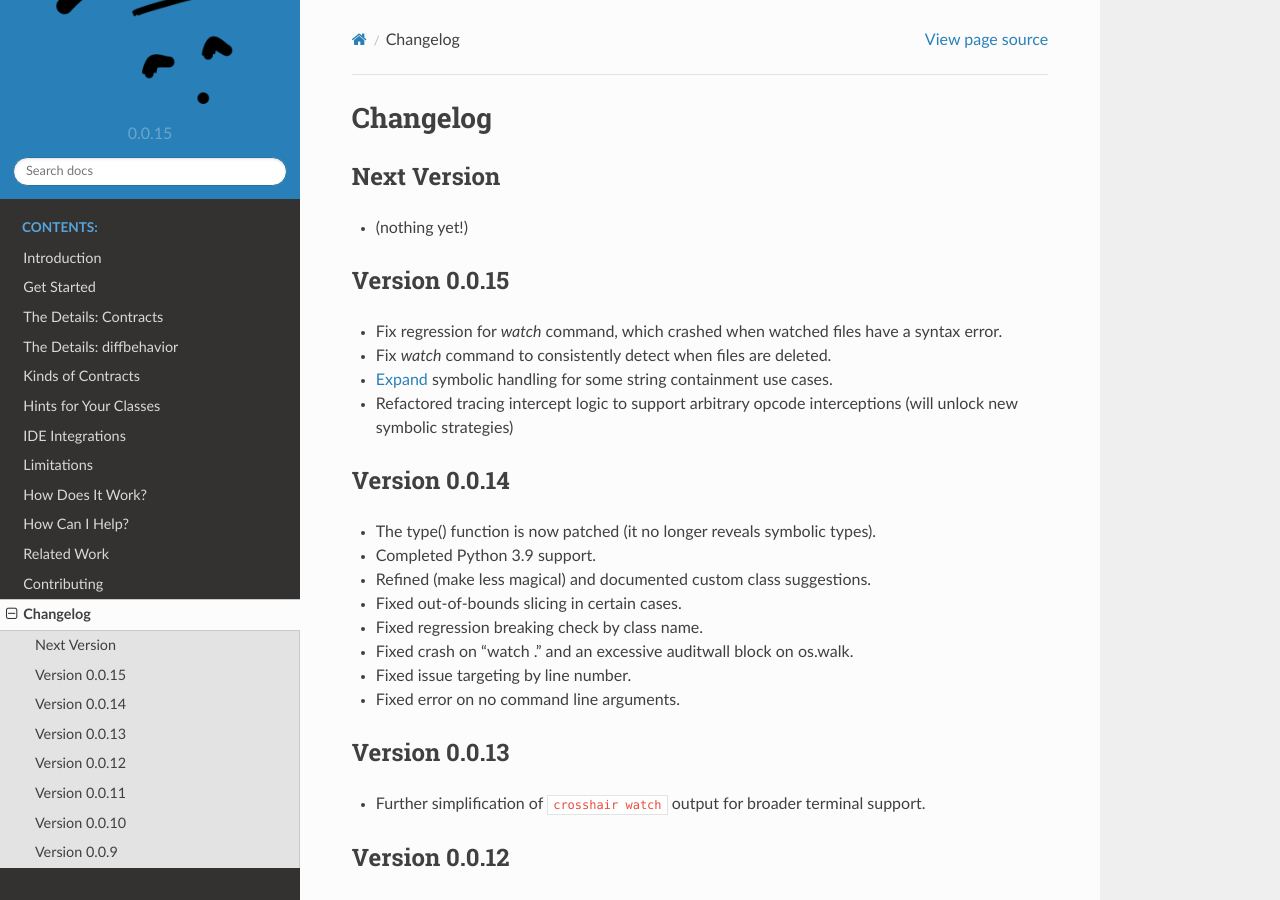
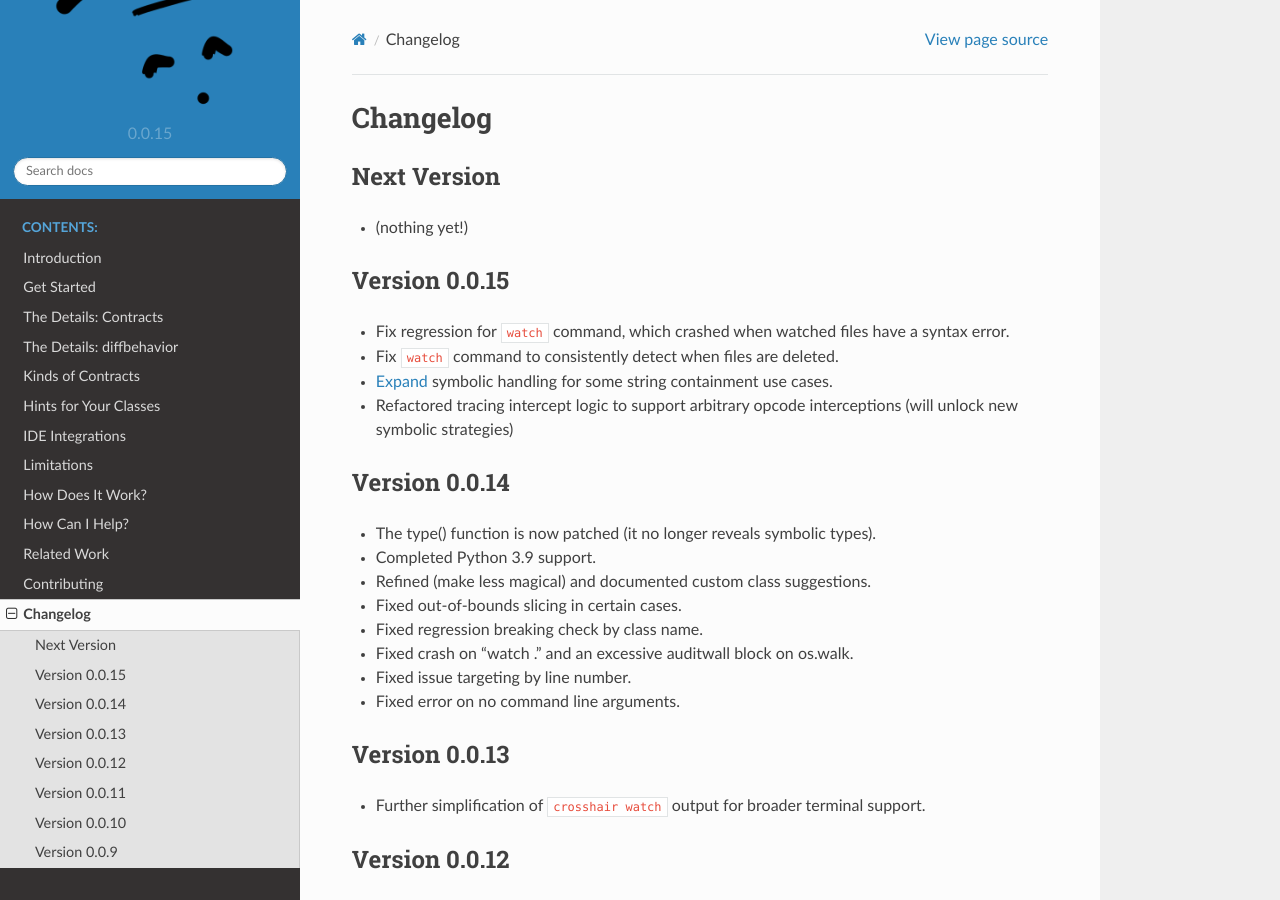
Before and after one commit to pschanely/CrossHair, a Sphinx documentation site: the page built from doc/source/changelog.rst, in a window 1280 px wide and 900 px high. Built offline with Sphinx 7.4.7 and the Read the Docs theme 2.0.0, drawn with Linux system fonts in a browser that asks for light colours; the version number is read from the project's files by our own code.

Commit message:
Tweak formatting on release notes

```diff
--- a/doc/source/changelog.rst
+++ b/doc/source/changelog.rst
@@ -12,9 +12,9 @@ Next Version
 Version 0.0.15
 ==============
 
-* Fix regression for `watch` command, which crashed when watched files have a syntax
+* Fix regression for ``watch`` command, which crashed when watched files have a syntax
   error.
-* Fix `watch` command to consistently detect when files are deleted.
+* Fix ``watch`` command to consistently detect when files are deleted.
 * `Expand <https://github.com/pschanely/CrossHair/issues/112>`_ symbolic handling for
   some string containment use cases.
 * Refactored tracing intercept logic to support arbitrary opcode interceptions
```
